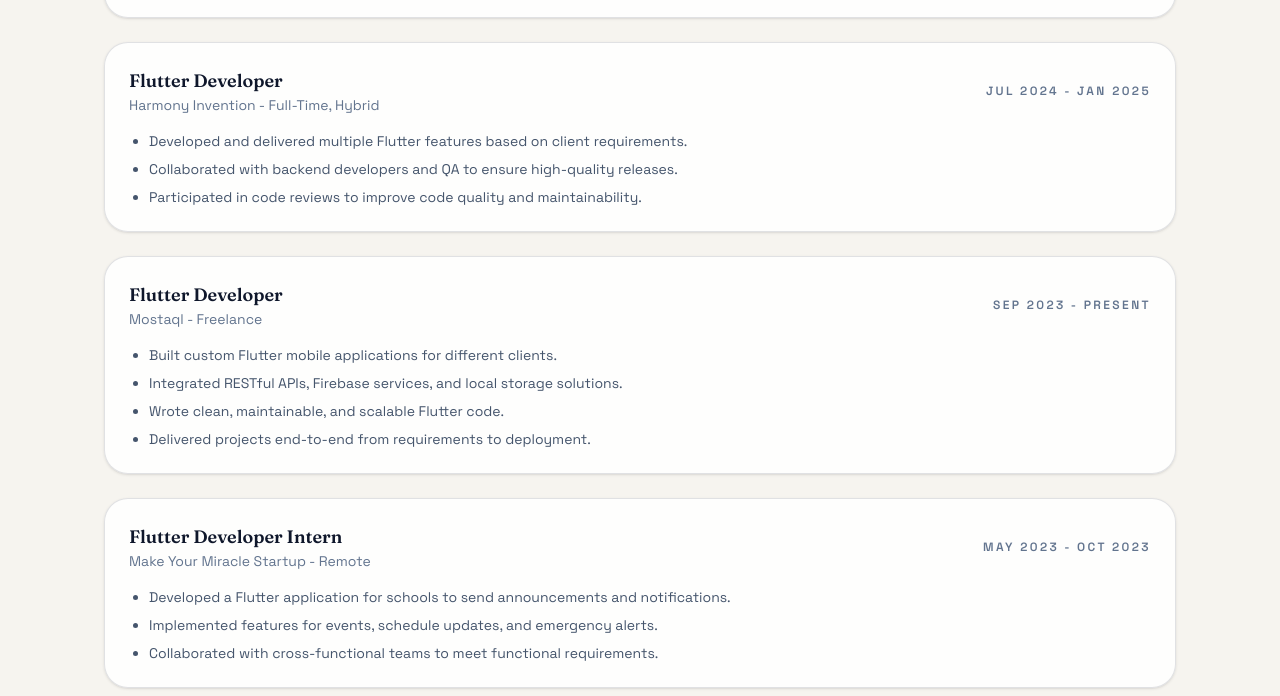
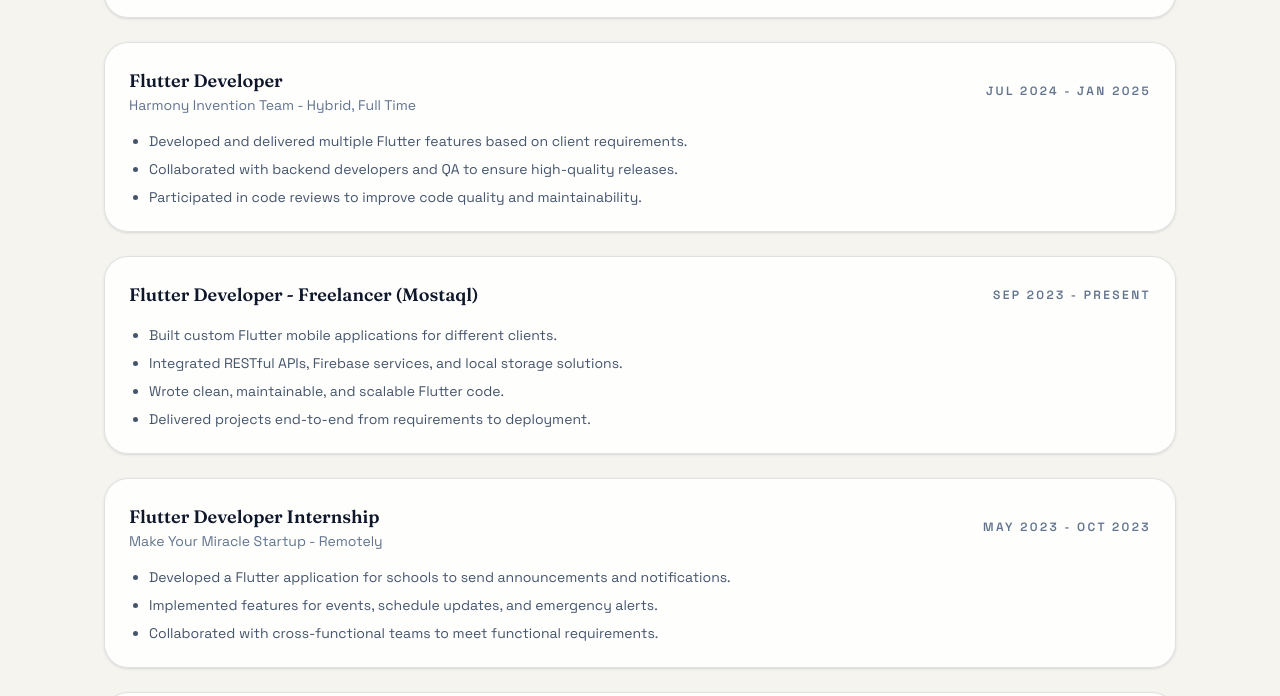
Before and after one commit to ahmedaboslah/AhmedSalah, a Next.js app: page / in a window 1280 px wide. Shown: the part 2076-2772 px from the top of the page. Built offline with nearby package versions, Linux system fonts and the light colour scheme.

Commit message:
updating experience

```diff
--- a/app/page.tsx
+++ b/app/page.tsx
@@ -12,8 +12,8 @@
 const experiences = [
   {
     role: "Flutter Developer",
-    company: "Harmony Invention",
-    type: "Part-Time, Remote",
+    company: "Harmony Invention Team",
+    type: "Remotely, Part Time",
     period: "Jan 2025 - Present",
     bullets: [
       "Continued developing and maintaining production applications during military service.",
@@ -23,8 +23,8 @@
   },
   {
     role: "Flutter Developer",
-    company: "Harmony Invention",
-    type: "Full-Time, Hybrid",
+    company: "Harmony Invention Team",
+    type: "Hybrid, Full Time",
     period: "Jul 2024 - Jan 2025",
     bullets: [
       "Developed and delivered multiple Flutter features based on client requirements.",
@@ -33,9 +33,9 @@
     ],
   },
   {
-    role: "Flutter Developer",
-    company: "Mostaql",
-    type: "Freelance",
+    role: "Flutter Developer - Freelancer (Mostaql)",
+    company: "",
+    type: "",
     period: "Sep 2023 - Present",
     bullets: [
       "Built custom Flutter mobile applications for different clients.",
@@ -45,9 +45,9 @@
     ],
   },
   {
-    role: "Flutter Developer Intern",
+    role: "Flutter Developer Internship",
     company: "Make Your Miracle Startup",
-    type: "Remote",
+    type: "Remotely",
     period: "May 2023 - Oct 2023",
     bullets: [
       "Developed a Flutter application for schools to send announcements and notifications.",
@@ -56,8 +56,8 @@
     ],
   },
   {
-    role: "Flutter Developer (GDSC)",
-    company: "Google Developer Student Club - Menoufia",
+    role: "Flutter GDSC Community",
+    company: "Menoufi",
     type: "Community",
     period: "Jun 2022 - Jun 2023",
     bullets: [
@@ -545,7 +545,7 @@
                         {experience.role}
                       </h3>
                       <p className="text-sm text-slate-500 dark:text-slate-400">
-                        {experience.company} - {experience.type}
+                        {[experience.company, experience.type].filter(Boolean).join(" - ")}
                       </p>
                     </div>
                     <span className="text-xs font-semibold uppercase tracking-[0.2em] text-slate-500 dark:text-slate-400">
```
